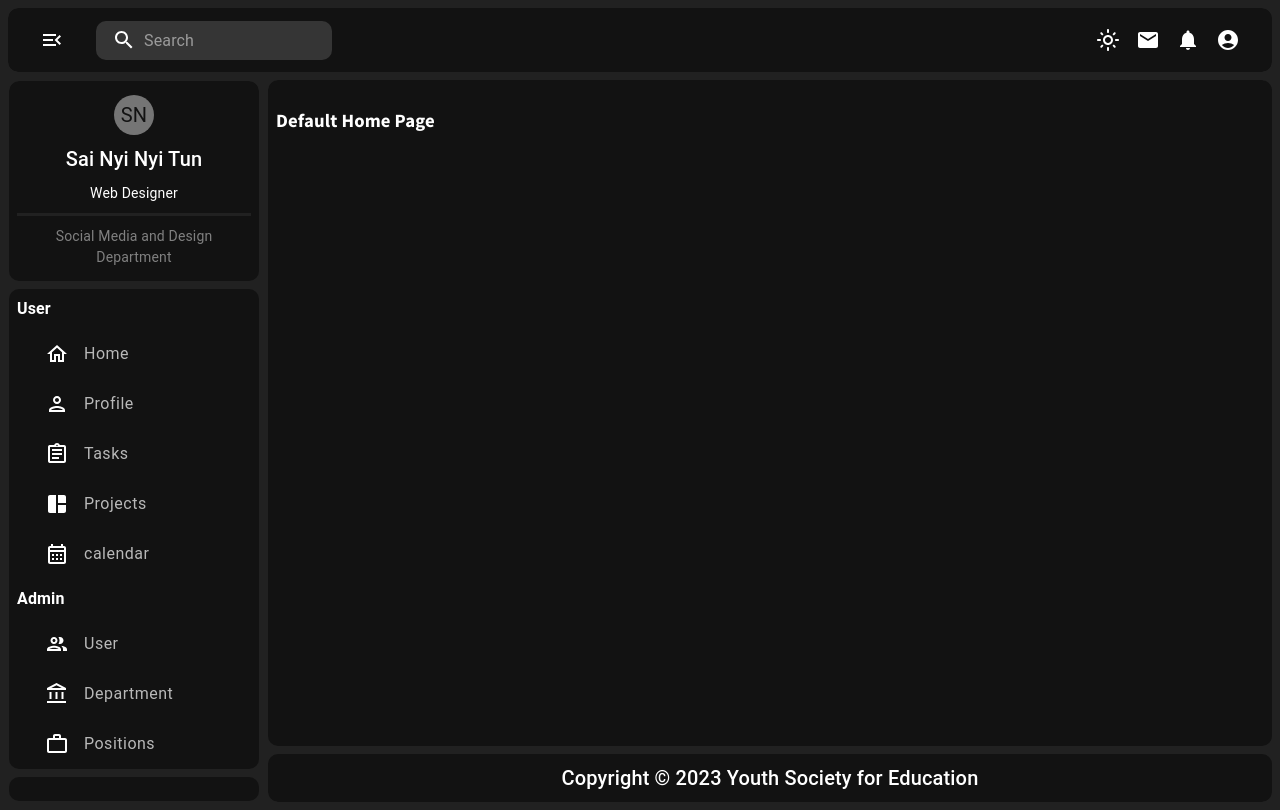
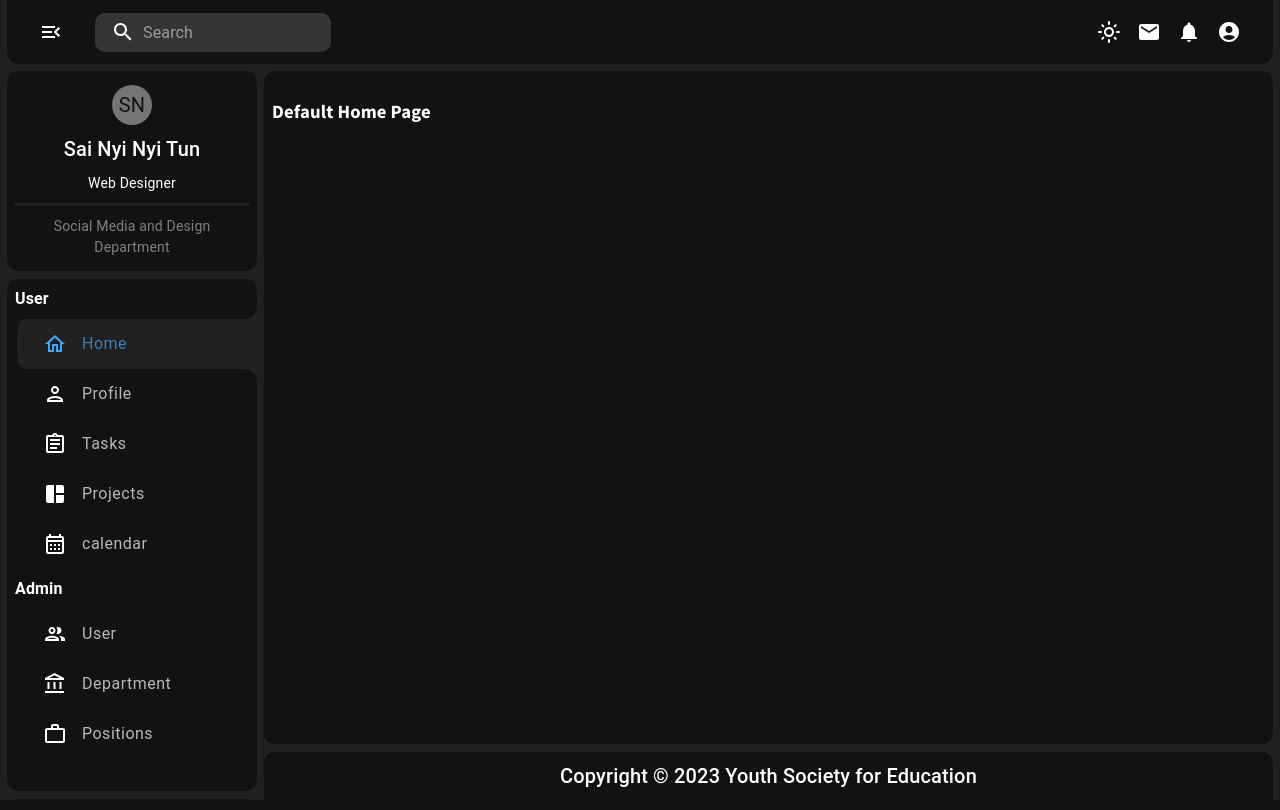
Before and after one commit to mgsainyinyitun/yse-task-tracker, a React (Create React App) app: page / in a window 1280 px wide. Built offline with nearby package versions, Linux system fonts and the light colour scheme.

Commit message:
Dashboard layout, active style

```diff
--- a/src/pages/dashboard/Contents.jsx
+++ b/src/pages/dashboard/Contents.jsx
@@ -38,7 +38,7 @@ function Contents({ page }) {
             width: '100%',
             height: '100%',
             overflow: 'scroll',
-            borderRadius: '10px',
+            borderRadius: '10px 10px 0 0',
         }}>
             <Box
                 sx={{
--- a/src/pages/general/FooterBar.jsx
+++ b/src/pages/general/FooterBar.jsx
@@ -10,11 +10,10 @@ function FooterBar() {
             sx={{
                 display: 'flex',
                 width: '100%',
-                // height:'100px',
                 background: `${paper}`,
-                borderRadius: '10px',
                 justifyContent: 'center',
                 alignItems:'center',
+                borderRadius:'10px 10px 0 0',
             }}
         >
             <Typography
@@ -31,7 +30,6 @@ function FooterBar() {
              >
                 Copyright © 2023 Youth Society for Education
             </Typography>
-
         </Box>
     )
 }
--- a/src/pages/general/SideMenuBar.jsx
+++ b/src/pages/general/SideMenuBar.jsx
@@ -1,5 +1,5 @@
 import { Avatar, IconButton, Typography } from "@mui/material";
-import { border, borderBottom, Box, width } from "@mui/system";
+import { Box } from "@mui/system";
 import { Menu, MenuItem, Sidebar, useProSidebar } from 'react-pro-sidebar';
 import { ADMIN_MENU, USER_MENU } from './MenuConstant';
 import { Link } from "react-router-dom";
@@ -11,7 +11,7 @@ import MenuOutlinedIcon from "@mui/icons-material/MenuOutlined";
 
 
 function SideMenuBar() {
-
+    const currentRoute = window.location.pathname;
     const theme = useTheme();
     const paper = theme.palette.background.paper;
     const background = theme.palette.mode === THEME.DARK.palette.mode ?
@@ -20,15 +20,51 @@ function SideMenuBar() {
     const { collapseSidebar, collapsed, toggleSidebar, broken } = useProSidebar();
 
     return (
-        <Box color={'inherit'}
+        <Box
             sx={{
                 display: 'flex',
+                flexGrow:'1',
                 height: '90vh',
                 overflow: 'scroll',
-                borderRadius: '10px',
+                borderRadius: '10px 10px 0 0',
+
+                '& .ps-menu-button.ps-active:hover:before': {
+                    content:'none',
+                },
+                '& .ps-menu-button.ps-active:hover:after': {
+                    content:'none',
+                },
+
+                '& .ps-menu-button.ps-active': {
+                    fontWeight: 'bold',
+                    color: `${theme.palette.primary.dark}`,
+                    background: `${background}`,
+                    borderRadius: '10px 0 0 10px',
+                },
+                '& .ps-menu-button.ps-active:before': {
+                    position: 'absolute',
+                    content: '""',
+                    height: "30px",
+                    width: "30px",
+                    background: `${paper}`,
+                    right: 0,
+                    bottom: '100%',
+                    borderBottomRightRadius: "13px",
+                    boxShadow: `0 17px 0 ${background}`,
+                },
+                '& .ps-menu-button.ps-active:after': {
+                    position: 'absolute',
+                    content: '""',
+                    height: "30px",
+                    width: "30px",
+                    background: `${paper}`,
+                    right: 0,
+                    top: '100%',
+                    borderTopRightRadius: "13px",
+                    boxShadow: `0 -17px 0 ${background}`,
+                }
             }}
         >
-
             <Sidebar
                 backgroundColor={background}
                 breakPoint={'md'}
@@ -61,12 +97,32 @@ function SideMenuBar() {
                         menuItemStyles={{
                             button: {
                                 '&:hover': {
-                                    background: 'transparent',
-                                    color: 'primary.main',
-                                    border:'1px solid',
-                                    borderRadius:'10px',
-                                    borderColor:`${background}`
+                                   background:`transparent`,
+                                    borderRadius:'10px 0 0 10px',
+                                    borderLeft:`2px solid  ${theme.palette.primary.dark}`,
                                 },
+                                // '&:hover:before': {
+                                //     position: 'absolute',
+                                //     content: '""',
+                                //     height: "30px",
+                                //     width: "30px",
+                                //     background: `${paper}`,
+                                //     right: 0,
+                                //     bottom: '100%',
+                                //     borderBottomRightRadius: "13px",
+                                //     boxShadow: `0 17px 0 ${background}`,
+                                // },
+                                // '&:hover:after': {
+                                //     position: 'absolute',
+                                //     content: '""',
+                                //     height: "30px",
+                                //     width: "30px",
+                                //     background: `${paper}`,
+                                //     right: 0,
+                                //     top: '100%',
+                                //     borderTopRightRadius: "13px",
+                                //     boxShadow: `0 -17px 0 ${background}`,
+                                // },
                             },
                         }}
                     >
@@ -159,6 +215,7 @@ function SideMenuBar() {
 
 
                         <Box
+                            pb={4}
                             sx={{
                                 borderRadius: "10px",
                                 background: `${paper}`,
@@ -171,11 +228,11 @@ function SideMenuBar() {
                             >
                                 User
                             </Typography>
-
                             {
                                 USER_MENU.items.map(item => {
                                     return (
                                         <MenuItem
+                                            active={currentRoute === item.link}
                                             rootStyles={{
                                                 paddingLeft: '10px',
                                             }}
@@ -202,8 +259,9 @@ function SideMenuBar() {
                                 ADMIN_MENU.items.map(item => {
                                     return (
                                         <MenuItem
+                                            active={currentRoute === item.link}
                                             rootStyles={{
-                                                marginLeft: '10px',
+                                                paddingLeft: '10px',
                                             }}
                                             key={item.id}
                                             component={<Link to={item.link} />}
@@ -228,7 +286,7 @@ function SideMenuBar() {
                                 background: `${paper}`,
                                 borderRadius: "10px",
                                 padding: "0.5rem",
-                                minHeight:'150px',
+                                minHeight: '150px',
                             }}
                                 mt={1}
                                 mb={1}
--- a/src/pages/general/TopBar.jsx
+++ b/src/pages/general/TopBar.jsx
@@ -28,7 +28,7 @@ function TopBar() {
                 position="sticky"
                 sx={{
                     backgroundColor: 'transparent',
-                    borderRadius: '10px',
+                    borderRadius: '0 0 10px 10px',
                     boxShadow: 'none',
                 }}
             >
@@ -37,7 +37,7 @@ function TopBar() {
                         display: 'flex',
                         justifyContent: 'space-between',
                         backgroundColor: paper,
-                        borderRadius: '10px'
+                        borderRadius: '0 0 10px 10px'
                     }}>
                     <Box
                         color={"inherit"}
--- a/src/pages/layouts/DashboardLayout.jsx
+++ b/src/pages/layouts/DashboardLayout.jsx
@@ -1,63 +1,121 @@
-import { Grid } from "@mui/material"
+import { Grid,Box } from "@mui/material"
 import { useTheme } from "@mui/material";
 import { THEME } from "../../themes";
 
 function DashboardLayout(props) {
     const theme = useTheme();
+
     const background = theme.palette.mode === THEME.DARK.palette.mode ?
         theme.palette.grey[900] : theme.palette.grey[300];
     return (
-        <Grid
-            container
-            p={1}
-            sx=
-            {{
-                background: `${background}`,
-                display: 'flex',
+
+        <Box
+            sx={{
+                display:'flex',
+                flexDirection:'column',
+                width:'100%',
+                height:'100%',
+                background:`${background}`,
             }}
+
         >
-            <Grid item
-                xs={12}
-                mb={1}
-                sx=
-                {{
-                    overflow: 'scroll',
-                    height: '100%',
+            <Box
+                sx={{
+                    marginLeft:'7px',
+                    marginRight:'7px',
                 }}
             >
-                {/* Top Bar */}
                 {props.topbar}
-
-            </Grid>
-
-            <Grid item
+            </Box>
+            <Box
                 sx={{
-                    overflow: 'scroll',
-                    height: '100%',
-                    border: '0.5px solid transparent',
+                    display:'flex',
+                    flexGrow:'1',
+                    alignItems:'space-between',
                 }}
             >
-                {/* Side Menu Bar */}
+                <Box
+                    sx={{
+                        display:'flex',
+                        flexDirection:'column',
+                        marginLeft:{
+                            xs:0,
+                            middle:'7px',
+                            md:'7px',
+                            lg:'7px',
+                        },
+                        marginRight:'7px',
+                        marginTop:'7px',
+                        overflow:'scroll',
+                    }}
+                >
                 {props.leftmenu}
 
-            </Grid>
 
-            <Grid item
-                ml={{
-                    xs:0,
-                    sm:1,
-                    md:1,
-                    lg:1,
-                }}
-                sx={{
-                    flexGrow:1,
-                }}
+                </Box>
+                <Box
+                    sx={{
+                        marginTop:'7px',
+                        marginRight:'7px',
+                        flexGrow:1,
+                    }}
+                >
+                {props.content}
+                </Box>
+            </Box>
+        </Box>
 
-            >
-                {/*Content Area  */}
-                {props.content}
-            </Grid>
-        </Grid>
+        // <Grid
+        //     container
+        //     p={1}
+        //     sx=
+        //     {{
+        //         background: `${background}`,
+        //         display: 'flex',
+        //     }}
+        // >
+        //     <Grid item
+        //         xs={12}
+        //         mb={1}
+        //         sx=
+        //         {{
+        //             overflow: 'scroll',
+        //             height: '100%',
+        //         }}
+        //     >
+        //         {/* Top Bar */}
+        //         {props.topbar}
+
+        //     </Grid>
+
+        //     <Grid item
+        //         sx={{
+        //             overflow: 'scroll',
+        //             height: '100%',
+        //             border: '0.5px solid transparent',
+        //         }}
+        //     >
+        //         {/* Side Menu Bar */}
+        //         {props.leftmenu}
+
+        //     </Grid>
+
+        //     <Grid item
+        //         ml={{
+        //             xs:0,
+        //             sm:1,
+        //             md:1,
+        //             lg:1,
+        //         }}
+        //         sx={{
+        //             flexGrow:1,
+        //         }}
+
+        //     >
+        //         {/*Content Area  */}
+        //         {props.content}
+        //     </Grid>
+        // </Grid>
     )
 }
 
--- a/src/pages/main/Main.jsx
+++ b/src/pages/main/Main.jsx
@@ -28,6 +28,16 @@ function Main(props) {
                 palette: {
                     mode,
                 },
+                breakpoints:{
+                    values:{
+                        xs:0,
+                        sm:600,
+                        md:900,
+                        lg:1200,
+                        xl:1536,
+                        middle:768,
+                    }
+                },
             }),
         [mode],
     )
```
